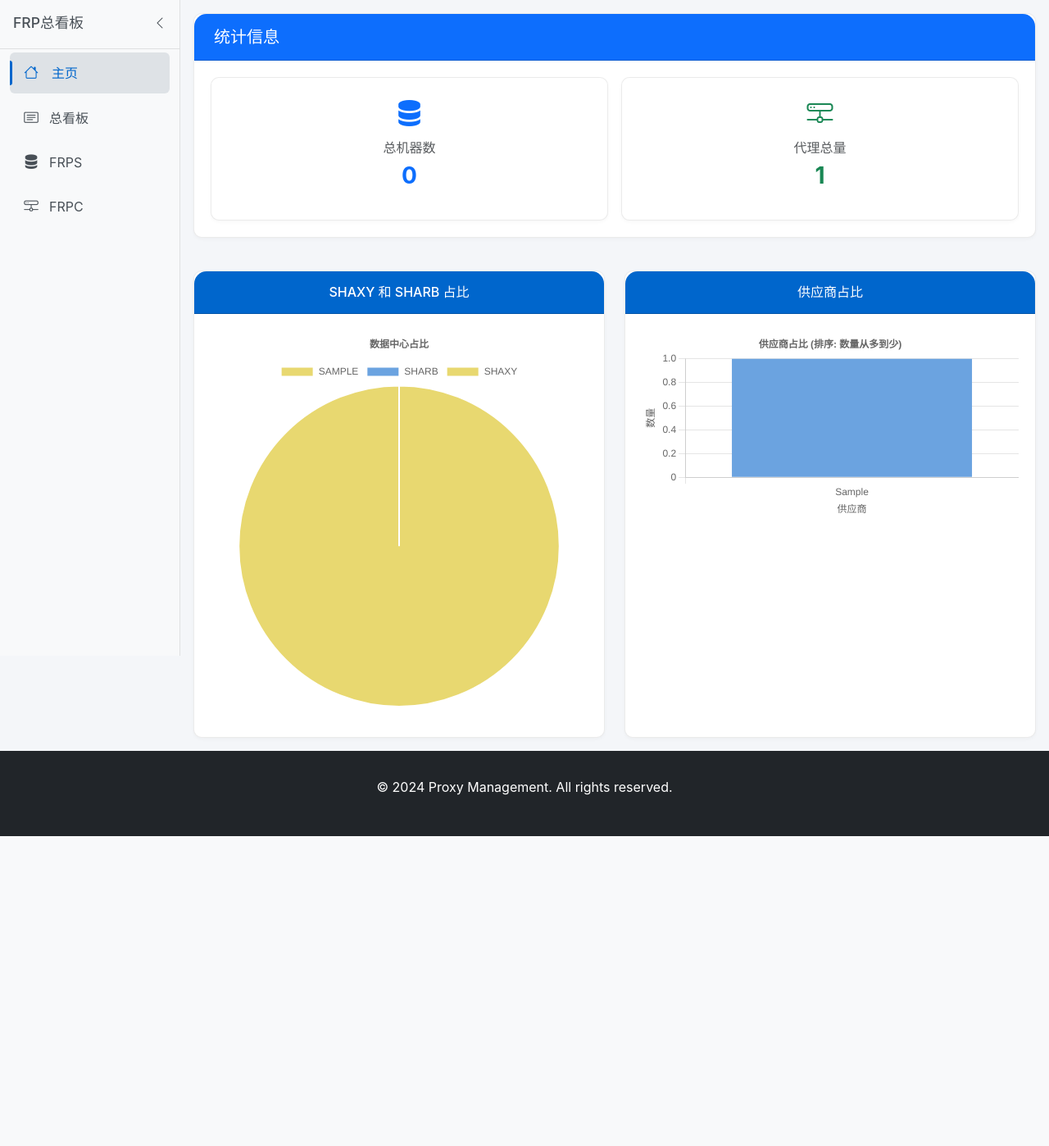
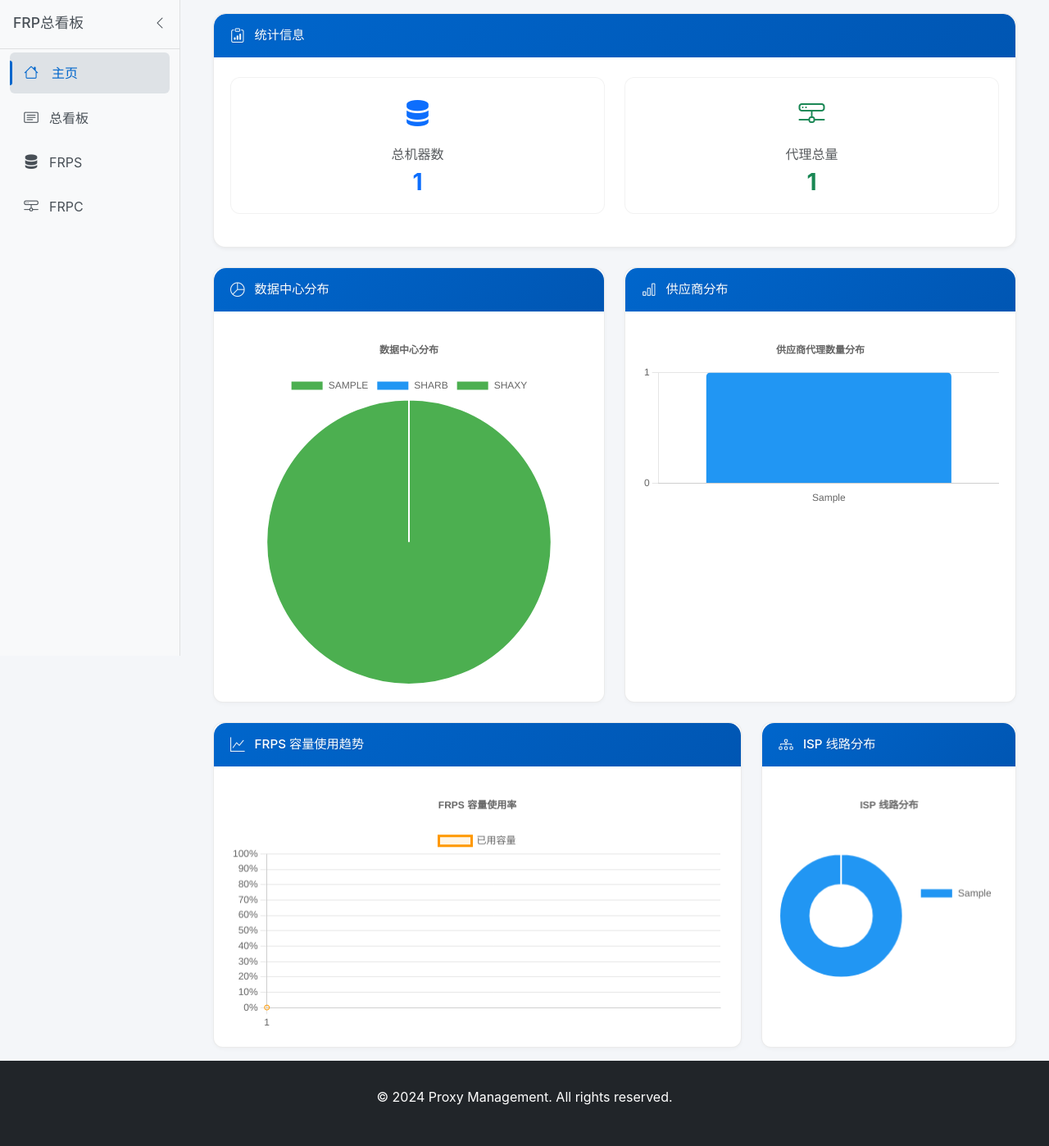
Before and after one commit to PandaEyed/proxy-manager, a Flask app: page / in a window 1280 px wide. Shown: the whole page at 82% size. Before the commit the page ends 1020 px from the top, so only its background shows below. Run offline with Flask 3, Linux system fonts and the light colour scheme; tables that the repository leaves empty hold one stand-in row (values such as "Sample post"); some libraries are stand-ins or nearby versions.

Commit message:
增加了几个看板

```diff
--- a/app/routes.py
+++ b/app/routes.py
@@ -11,20 +11,46 @@ def flash_and_redirect(message, category, endpoint):
 @main.route("/", methods=["GET"])
 def index():
     frps_list = TableFrps.query.all()
-    # 数据统计逻辑
-    datacenter_counts = {"SHAXY": 0, "SHARB": 0}  # 数据中心占比统计
-    supplier_counts = {}  # 供应商占比统计
+
+    # 数据中心统计
+    datacenter_counts = {"SHAXY": 0, "SHARB": 0}
     for frps in frps_list:
         datacenter = frps.datacenter.strip().upper() if frps.datacenter else "未知"
         datacenter_counts[datacenter] = datacenter_counts.get(datacenter, 0) + 1
+    filtered_datacenter_count = {key: value for key, value in datacenter_counts.items() if key != '无'}
+    # 供应商统计
+    supplier_counts = {}
+    for frps in frps_list:
         for frpc in frps.frpcs:
             supplier = frpc.supplier or "未知供应商"
             supplier_counts[supplier] = supplier_counts.get(supplier, 0) + (frpc.actual_count or 0)
-    # 去掉未使用的 frps
-    filtered_count = {key: value for key, value in datacenter_counts.items() if key != '无'}
+
+    # ISP线路统计
+    isp_counts = {}
+    for frps in frps_list:
+        if frps.isp_line:
+            isp_line = frps.isp_line.strip()
+            isp_counts[isp_line] = isp_counts.get(isp_line, 0) + 1
+
+    filtered_isp_count = {key: value for key, value in isp_counts.items() if key != '无'}
+
+    # 准备FRPS容量数据
+    capacity_data = []
+    for frps in frps_list:
+        total_count = sum(frpc.actual_count or 0 for frpc in frps.frpcs)
+        capacity_data.append({
+            'vms_id': frps.vms_id,
+            'total_count': total_count,
+            'usage_percent': min(round((total_count / 1000) * 100, 1), 100)
+        })
+
     return render_template(
-        "index.html", frps_list=frps_list, datacenter_counts=filtered_count,
-        supplier_counts=supplier_counts
+        "index.html",
+        frps_list=frps_list,
+        datacenter_counts=filtered_datacenter_count,
+        supplier_counts=supplier_counts,
+        isp_counts=filtered_isp_count,
+        capacity_data=capacity_data
     )
 
 @main.route("/overview", methods=["GET"])
--- a/app/static/css/style.css
+++ b/app/static/css/style.css
@@ -192,10 +192,10 @@ body {
 
 /* 卡片样式 */
 .card {
-    border: 1px solid rgba(0,0,0,0.08);
-    border-radius: 10px;
-    box-shadow: 0 2px 4px rgba(0,0,0,0.03);
-    margin-bottom: 1rem;
+    border: 1px solid rgba(0, 0, 0, 0.08);
+    border-radius: 12px;
+    box-shadow: 0 2px 4px rgba(0, 0, 0, 0.03);
+    overflow: hidden;
 }
 
 .card-header {
@@ -378,25 +378,28 @@ footer {
     margin: 0.25rem 0;  /* 调整垂直边距 */
 }
 
-/* 卡片标题统一��式 */
+/* 卡片标题样式优化 */
 .card-header-custom {
-    background-color: #f8f9fa;
-    border-bottom: 1px solid rgba(0,0,0,0.05);
-    padding: 0.75rem 1.25rem;
+    background: linear-gradient(135deg, var(--primary-color), #0056b3);
+    border-bottom: none;
+    padding: 1rem 1.25rem;
+    border-radius: 10px 10px 0 0;
 }
 
 .card-header-custom h6 {
-    color: var(--primary-color);
+    color: white;
     font-weight: 500;
     display: flex;
     align-items: center;
     margin: 0;
     font-size: 0.95rem;
+    text-shadow: 0 1px 2px rgba(0, 0, 0, 0.1);
 }
 
 .card-header-custom h6 i {
     margin-right: 0.75rem;
     font-size: 1.1rem;
+    opacity: 0.9;
 }
 
 .card-body {
--- a/app/static/js/charts.js
+++ b/app/static/js/charts.js
@@ -1,13 +1,10 @@
 document.addEventListener("DOMContentLoaded", function () {
-    // 检查数据是否存在
     if (!datacenterCounts || !supplierCounts) {
         console.error("统计数据未定义，请检查后端传递数据！");
         return;
     }
 
-
-
-    // 图表 1: 数据中心占比
+    // 1. 数据中心占比饼图
     const ctxDatacenter = document.getElementById("datacenterChart").getContext("2d");
     new Chart(ctxDatacenter, {
         type: "pie",
@@ -15,49 +12,133 @@ document.addEventListener("DOMContentLoaded", function () {
             labels: Object.keys(datacenterCounts),
             datasets: [{
                 data: Object.values(datacenterCounts),
-                backgroundColor: ["#e8d870", "#6ba3e0"]
+                backgroundColor: ["#4CAF50", "#2196F3"],
+                borderWidth: 2
             }]
         },
         options: {
             responsive: true,
             plugins: {
                 legend: { position: "top" },
-                title: { display: true, text: "数据中心占比" }
+                title: {
+                    display: true,
+                    text: "数据中心分布",
+                    padding: 20
+                }
             }
         }
     });
 
-    // 对供应商占比数据按数量从多到少排序
+    // 2. 供应商分布柱状图
     const sortedSuppliers = Object.entries(supplierCounts)
-        .sort((a, b) => b[1] - a[1]); // 按值降序排列
-    const sortedLabels = sortedSuppliers.map(item => item[0]); // 供应商名称
-    const sortedData = sortedSuppliers.map(item => item[1]);   // 对应数量
-
-    // 为每个供应商分配不同的颜色（随机生成颜色）
-    // 为每个供应商分配相同的颜色
-    const backgroundColors = sortedLabels.map(() => "#6ba3e0"); // 固定为蓝色
-
-    // 图表 2: 供应商占比
+        .sort((a, b) => b[1] - a[1]);
     const ctxSupplier = document.getElementById("supplierChart").getContext("2d");
     new Chart(ctxSupplier, {
         type: "bar",
         data: {
-            labels: sortedLabels,
+            labels: sortedSuppliers.map(item => item[0]),
             datasets: [{
-                label: "供应商占比",
-                data: sortedData,
-                backgroundColor: backgroundColors
+                label: "代理数量",
+                data: sortedSuppliers.map(item => item[1]),
+                backgroundColor: "#2196F3",
+                borderRadius: 5
             }]
         },
         options: {
             responsive: true,
             plugins: {
                 legend: { display: false },
-                title: { display: true, text: "供应商占比 (排序: 数量从多到少)" }
+                title: {
+                    display: true,
+                    text: "供应商代理数量分布",
+                    padding: 20
+                }
             },
             scales: {
-                x: { title: { display: true, text: "供应商" } },
-                y: { title: { display: true, text: "数量" } }
+                x: {
+                    grid: { display: false }
+                },
+                y: {
+                    beginAtZero: true,
+                    ticks: { precision: 0 }
+                }
             }
         }
-    });});
+    });
+
+    // 3. FRPS 容量使用趋势图
+    const ctxCapacity = document.getElementById("capacityChart").getContext("2d");
+    const capacityChart = new Chart(ctxCapacity, {
+        type: "line",
+        data: {
+            labels: capacity_data.map(item => item.vms_id),
+            datasets: [{
+                label: "已用容量",
+                data: capacity_data.map(item => item.usage_percent),
+                borderColor: "#FF9800",
+                backgroundColor: "rgba(255, 152, 0, 0.1)",
+                fill: true,
+                tension: 0.4
+            }]
+        },
+        options: {
+            responsive: true,
+            plugins: {
+                title: {
+                    display: true,
+                    text: "FRPS 容量使用率",
+                    padding: 20
+                },
+                tooltip: {
+                    callbacks: {
+                        label: function(context) {
+                            const value = context.raw;
+                            return `使用率: ${value}%`;
+                        }
+                    }
+                }
+            },
+            scales: {
+                y: {
+                    beginAtZero: true,
+                    max: 100,
+                    ticks: {
+                        callback: value => value + '%'
+                    }
+                }
+            }
+        }
+    });
+
+    // 4. ISP 线路分布图
+    const ctxIsp = document.getElementById("ispChart").getContext("2d");
+    const ispChart = new Chart(ctxIsp, {
+        type: "doughnut",
+        data: {
+            labels: Object.keys(isp_counts),
+            datasets: [{
+                data: Object.values(isp_counts),
+                backgroundColor: [
+                    "#2196F3", "#4CAF50", "#FF9800", "#9C27B0", "#F44336",
+                    "#03A9F4", "#8BC34A", "#FFC107", "#E91E63", "#795548"
+                ]
+            }]
+        },
+        options: {
+            responsive: true,
+            plugins: {
+                legend: {
+                    position: "right",
+                    labels: {
+                        padding: 20
+                    }
+                },
+                title: {
+                    display: true,
+                    text: "ISP 线路分布",
+                    padding: 20
+                }
+            }
+        }
+    });
+});
--- a/app/templates/index.html
+++ b/app/templates/index.html
@@ -3,34 +3,37 @@
 {% block title %}Dashboard{% endblock %}
 
 {% block content %}
-<div class="dashboard">
+<div class="container-fluid px-4">
     <!-- 统计卡片 -->
-    <div class="row g-4 mb-4">
+    <div class="row mb-4">
         <div class="col-12">
-            <div class="card">
-                <div class="card-header bg-primary text-white d-flex justify-content-between align-items-center">
-                    <h5 class="mb-0">统计信息</h5>
+            <div class="card" style="border-radius: 15px; box-shadow: 0 2px 4px rgba(0, 0, 0, 0.05);">
+                <div class="card-header card-header-custom">
+                    <h6>
+                        <i class="bi bi-clipboard-data"></i>
+                        统计信息
+                    </h6>
                 </div>
-                <div class="card-body">
-                    <div class="row g-3">
+                <div class="card-body py-4">
+                    <div class="row">
                         <!-- 总机器数卡片 -->
-                        <div class="col-md-6">
-                            <div class="card h-100">
+                        <div class="col-md-6 mb-3">
+                            <div class="card h-100" style="border: 1px solid rgba(0,0,0,.05); box-shadow: none;">
                                 <div class="card-body text-center">
-                                    <div class="d-flex align-items-center justify-content-center mb-2">
+                                    <div class="d-flex align-items-center justify-content-center mb-3">
                                         <i class="bi bi-server text-primary" style="font-size: 2rem;"></i>
                                     </div>
                                     <h6 class="text-muted mb-2">总机器数</h6>
-                                    <h3 class="fw-bold text-primary mb-0">{{ frps_list|length - 1 }}</h3>
+                                    <h3 class="fw-bold text-primary mb-0">{{ frps_list|length }}</h3>
                                 </div>
                             </div>
                         </div>
 
                         <!-- 代理总量卡片 -->
-                        <div class="col-md-6">
-                            <div class="card h-100">
+                        <div class="col-md-6 mb-3">
+                            <div class="card h-100" style="border: 1px solid rgba(0,0,0,.05); box-shadow: none;">
                                 <div class="card-body text-center">
-                                    <div class="d-flex align-items-center justify-content-center mb-2">
+                                    <div class="d-flex align-items-center justify-content-center mb-3">
                                         <i class="bi bi-hdd-network text-success" style="font-size: 2rem;"></i>
                                     </div>
                                     <h6 class="text-muted mb-2">代理总量</h6>
@@ -47,27 +50,51 @@
     </div>
 
     <!-- 图表区域 -->
-    <div class="row g-4">
-        <!-- 数据中心占比图表 -->
+    <div class="dashboard">
+        <div class="row g-4 mb-4">
+            <!-- 第一行：数据中心和供应商分布 -->
             <div class="col-md-6">
                 <div class="card h-100">
-                <div class="card-header">
-                    <h6 class="mb-0 text-center">SHAXY 和 SHARB 占比</h6>
+                    <div class="card-header card-header-custom">
+                        <h6><i class="bi bi-pie-chart"></i> 数据中心分布</h6>
                     </div>
                     <div class="card-body">
                         <canvas id="datacenterChart"></canvas>
                     </div>
                 </div>
             </div>
-
-        <!-- 供应商占比图表 -->
             <div class="col-md-6">
                 <div class="card h-100">
-                <div class="card-header">
-                    <h6 class="mb-0 text-center">供应商占比</h6>
+                    <div class="card-header card-header-custom">
+                        <h6><i class="bi bi-bar-chart"></i> 供应商分布</h6>
                     </div>
                     <div class="card-body">
                         <canvas id="supplierChart"></canvas>
+                    </div>
+                </div>
+            </div>
+        </div>
+
+        <div class="row g-4">
+            <!-- 第二行：容量使用率和ISP线路分布 -->
+            <div class="col-md-8">
+                <div class="card h-100">
+                    <div class="card-header card-header-custom">
+                        <h6><i class="bi bi-graph-up"></i> FRPS 容量使用趋势</h6>
+                    </div>
+                    <div class="card-body">
+                        <canvas id="capacityChart"></canvas>
+                    </div>
+                </div>
+            </div>
+            <div class="col-md-4">
+                <div class="card h-100">
+                    <div class="card-header card-header-custom">
+                        <h6><i class="bi bi-diagram-3"></i> ISP 线路分布</h6>
+                    </div>
+                    <div class="card-body">
+                        <canvas id="ispChart"></canvas>
+                    </div>
                 </div>
             </div>
         </div>
@@ -79,6 +106,8 @@
 <script>
     const datacenterCounts = {{ datacenter_counts | tojson | safe }};
     const supplierCounts = {{ supplier_counts | tojson | safe }};
+    const capacity_data = {{ capacity_data|tojson|safe }};
+    const isp_counts = {{ isp_counts|tojson|safe }};
 </script>
 <script src="{{ url_for('static', filename='js/charts.js') }}" defer></script>
 {% endblock %}
```
Also changed, not shown: other parts of app/static/css/style.css (+45 -0 lines), app/templates/frpc.html (+7 -4 lines), app/templates/frps.html (+6 -3 lines), app/templates/overview.html (+6 -3 lines). Lines whose indentation alone changed are shown as unchanged.
